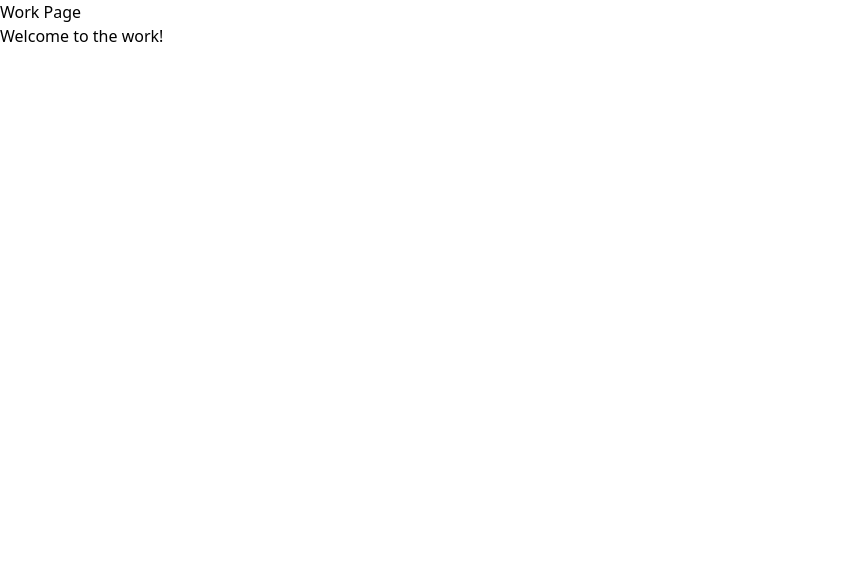
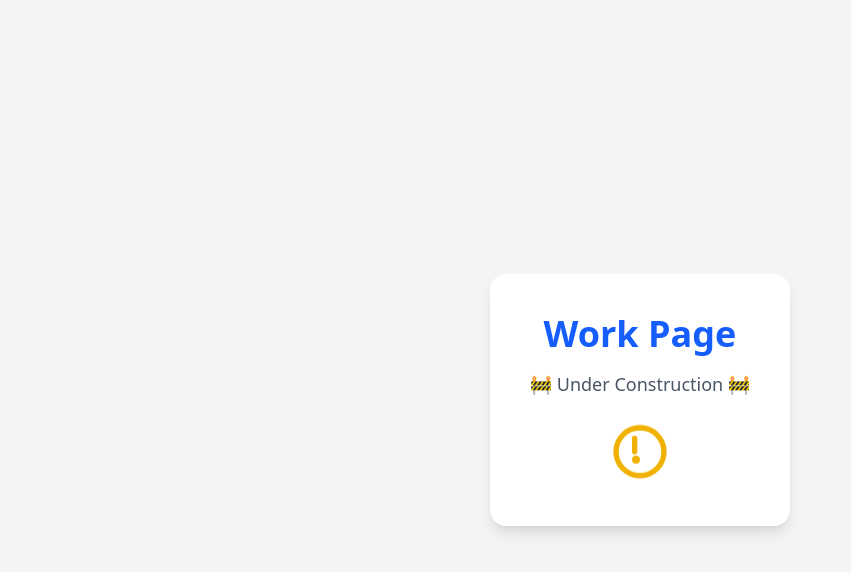
Before and after one commit to ahmadiq01/test, a React (Vite) app: page /work in a window 1280 px wide. Shown: the top 572 px of the page, without its empty margins (0-851 px from the left). Built offline with nearby package versions, Linux system fonts and the light colour scheme.

Commit message:
updated services

```diff
--- a/src/App.jsx
+++ b/src/App.jsx
@@ -5,6 +5,7 @@ import Subscribe from "./pages/subscribe/subscribe";
 import Contact from "./pages/contact/contact";
 import Clients from "./pages/clients/clients";
 import Story from "./pages/story/story";
+import Services from "./pages/services/services";
 
 
 import Footer from './components/footer/footer';
@@ -23,6 +24,7 @@ export default function App() {
         <Route path="/contact" element={<Contact />} />
         <Route path="/clients" element={<Clients />} />
         <Route path="/story" element={<Story />} />
+        <Route path="/services" element={<Services />} />
       </Routes>
     </Router>
   );
--- a/src/pages/home/Home.jsx
+++ b/src/pages/home/Home.jsx
@@ -38,7 +38,7 @@ const Home = () => {
           }}
         >
           <a
-          href="subscribe"
+          href="work"
             className="text-[240px] font-light w-full leading-[1] tracking-wider transition-colors duration-300 hover:text-[#5cba47] pl-10 -mt-[85px]"
             style={{
               fontSize: "min(240px, calc(240px * (100vw/1920)))",
@@ -49,7 +49,7 @@ const Home = () => {
             Work
           </a>
           <a
-          href="subscribe"
+          href="services"
             className="text-[200px] font-light leading-none w-full transition-colors duration-300 hover:text-[#474cba] -mt-[40px] pl-40"
             style={{
               fontSize: "min(200px, calc(200px * (100vw/1920)))",
--- /dev/null
+++ b/src/pages/services/services.jsx
@@ -0,0 +1,20 @@
+export default function Home() {
+    return (
+      <div className="flex flex-col items-center justify-center min-h-screen bg-gray-100 text-gray-800">
+        <div className="bg-white shadow-lg rounded-2xl p-10 text-center">
+          <h1 className="text-4xl font-bold text-blue-600 mb-4">Services Page</h1>
+          <p className="text-lg text-gray-600">🚧 Under Construction 🚧</p>
+          <div className="mt-6 animate-bounce">
+            <svg
+              className="w-16 h-16 text-yellow-500 mx-auto"
+              xmlns="http://www.w3.org/2000/svg"
+              viewBox="0 0 24 24"
+              fill="currentColor"
+            >
+              <path d="M12 2a10 10 0 1 1-10 10A10.011 10.011 0 0 1 12 2m0 2a8 8 0 1 0 8 8 8.009 8.009 0 0 0-8-8M9 7a1 1 0 0 1 2 0v5a1 1 0 0 1-2 0zm3 8a1.5 1.5 0 1 1-1.5-1.5A1.501 1.501 0 0 1 12 15z" />
+            </svg>
+          </div>
+        </div>
+      </div>
+    );
+  }
--- a/src/pages/work/Work.jsx
+++ b/src/pages/work/Work.jsx
@@ -1,8 +1,20 @@
 export default function Home() {
-    return (
-      <div>
-        <h1>Work Page</h1>
-        <p>Welcome to the work!</p>
+  return (
+    <div className="flex flex-col items-center justify-center min-h-screen bg-gray-100 text-gray-800">
+      <div className="bg-white shadow-lg rounded-2xl p-10 text-center">
+        <h1 className="text-4xl font-bold text-blue-600 mb-4">Work Page</h1>
+        <p className="text-lg text-gray-600">🚧 Under Construction 🚧</p>
+        <div className="mt-6 animate-bounce">
+          <svg
+            className="w-16 h-16 text-yellow-500 mx-auto"
+            xmlns="http://www.w3.org/2000/svg"
+            viewBox="0 0 24 24"
+            fill="currentColor"
+          >
+            <path d="M12 2a10 10 0 1 1-10 10A10.011 10.011 0 0 1 12 2m0 2a8 8 0 1 0 8 8 8.009 8.009 0 0 0-8-8M9 7a1 1 0 0 1 2 0v5a1 1 0 0 1-2 0zm3 8a1.5 1.5 0 1 1-1.5-1.5A1.501 1.501 0 0 1 12 15z" />
+          </svg>
+        </div>
       </div>
-    );
-  }
+    </div>
+  );
+}
```
Also changed, not shown: src/pages/services/service.jsx (deleted).
